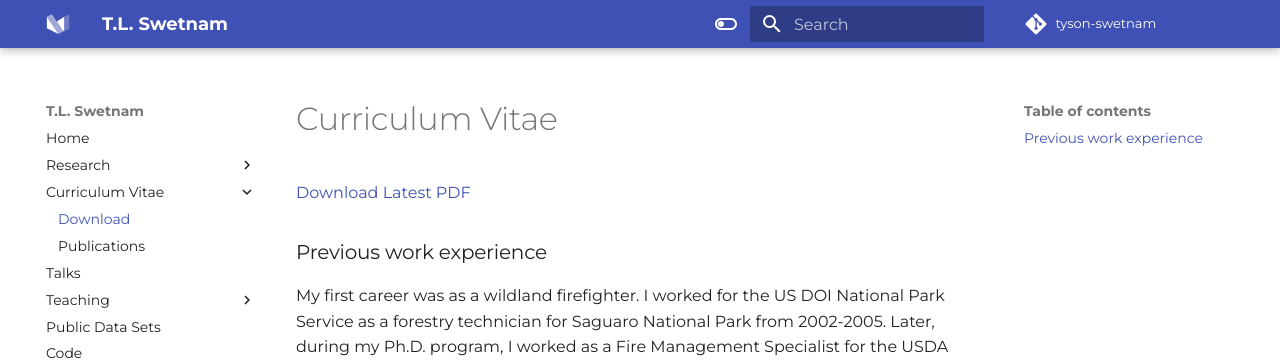
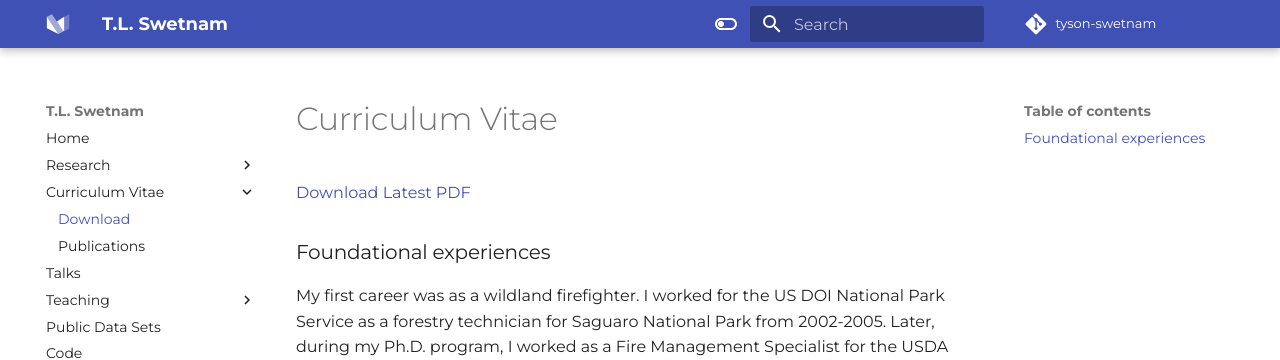
Before and after one commit to tyson-swetnam/new-website, an MkDocs documentation site: the page built from docs/cv.md, in a window 1280 px wide. Shown: the top 360 px of the page. Built offline with MkDocs 1.6.1 and Material for MkDocs 9.7.7, drawn with Linux system fonts in a browser that asks for light colours; some web fonts are replaced; comment, search, counter and statistics services are not loaded.

Commit message:
Update cv.md

```diff
--- a/docs/cv.md
+++ b/docs/cv.md
@@ -1,8 +1,8 @@
 # Curriculum Vitae
 
-[Download Latest PDF](../assets/2021-12-24-CV-Tyson-Lee-Swetnam.pdf)
+[Download Latest PDF](https://github.com/tyson-swetnam/home/raw/main/assets/2021-12-24-CV-Tyson-Lee-Swetnam.pdf)
 
-### Previous work experience
+### Foundational experiences
 
 My first career was as a wildland firefighter. I worked for the US DOI National Park Service as a forestry technician for Saguaro National Park from 2002-2005.
 Later, during my Ph.D. program, I worked as a Fire Management Specialist for the USDA Forest Service Coronado National Forest Supervisor's Office from 2008-2012.
```
